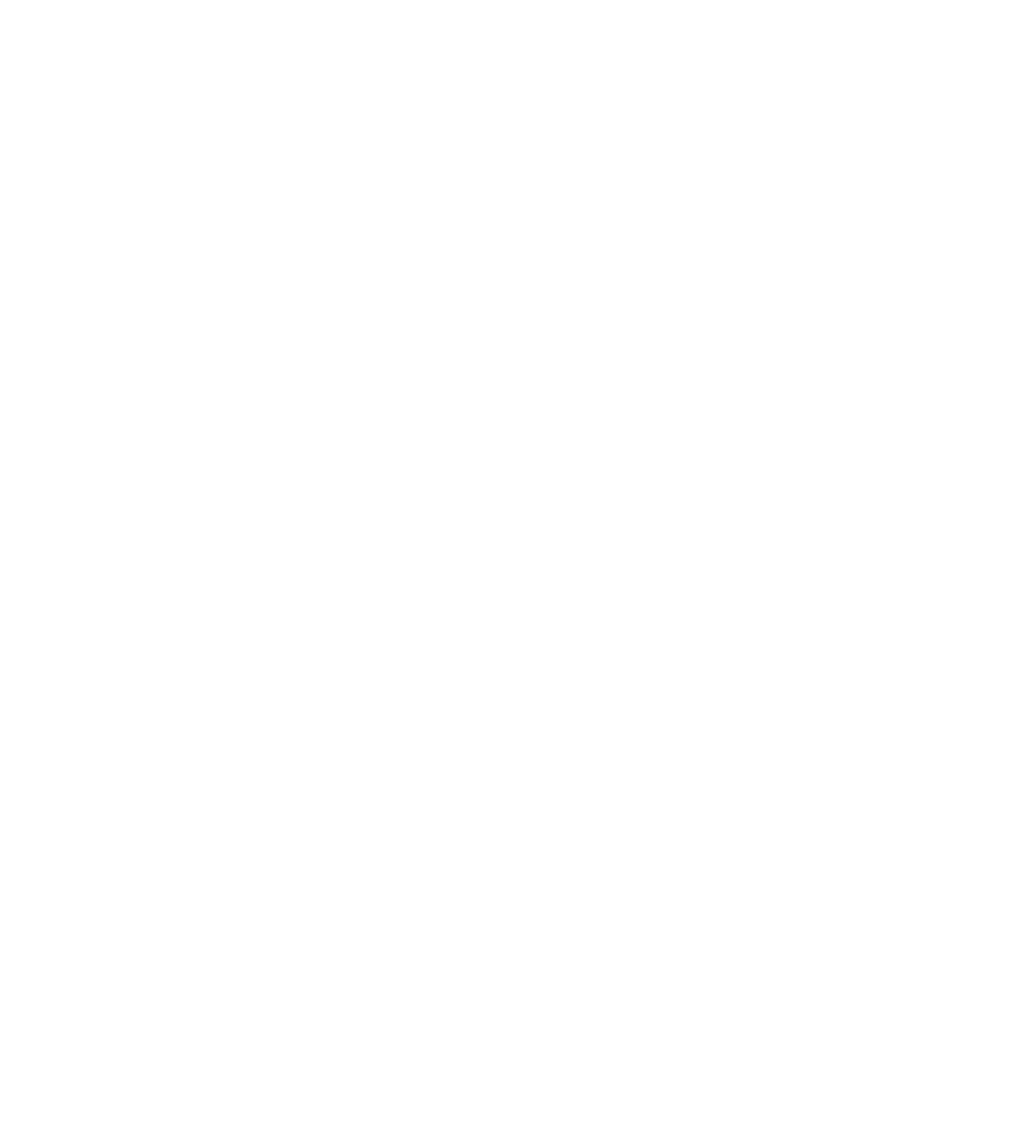
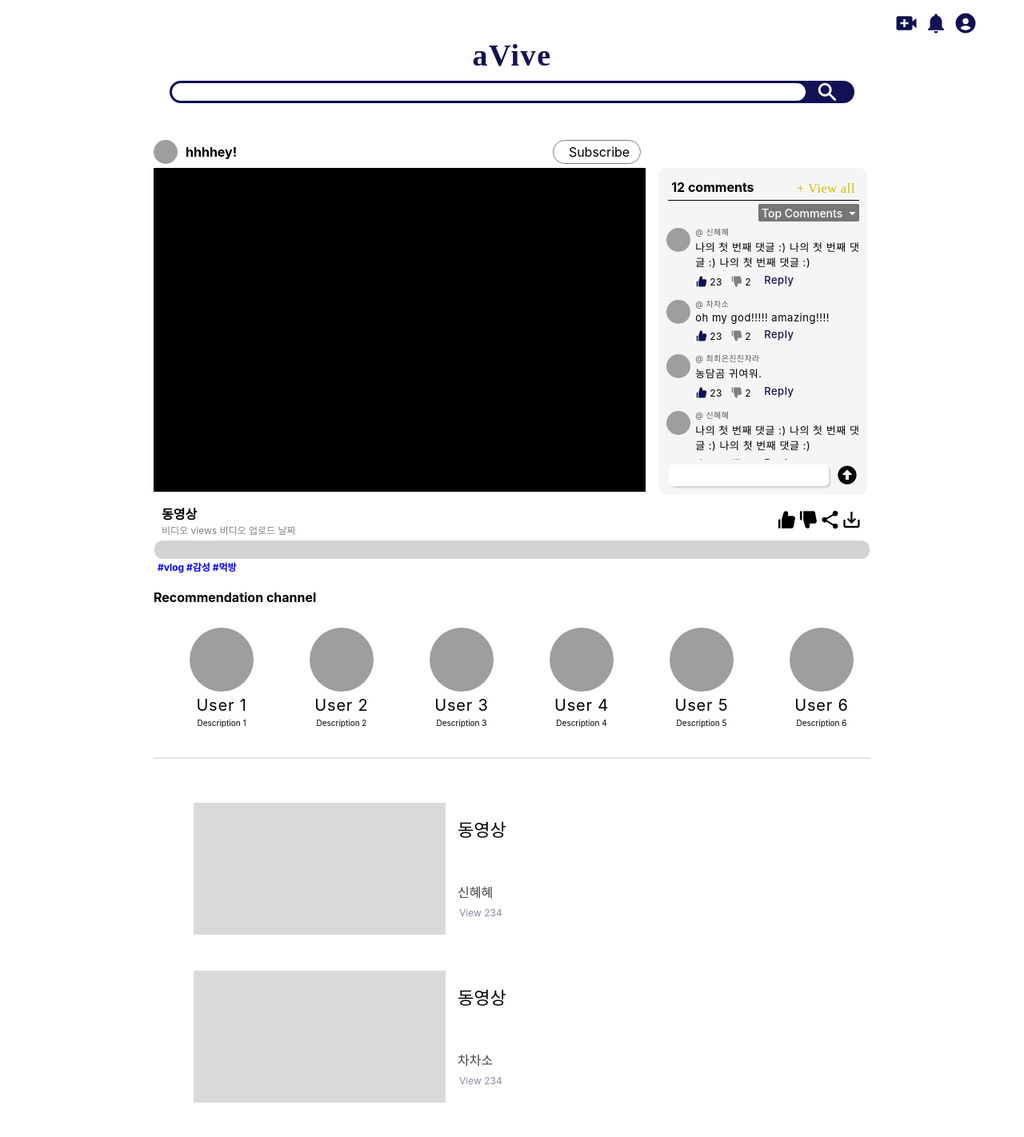
Before and after one commit to cej3827/AVIVE, a React (Create React App) app in the folder avive/: page /video/1 in a window 1280 px wide. Before the commit this address had no page. Shown: the top 1422 px of the page at 80% size. Before the commit the page ends 800 px from the top, so only its background shows below. Built offline with nearby package versions, Linux system fonts and the light colour scheme; grey boxes are pictures that could not be loaded.

Commit message:
drop button, routes screen
기능 추가

```diff
--- a/avive/src/App.js
+++ b/avive/src/App.js
@@ -3,13 +3,12 @@ import React from 'react';
 import {
   BrowserRouter,
   Routes,
-  Route
+  Route,
 } from "react-router-dom";
-import styled from "styled-components";
 //Pages
 import ChannelPage from './component/page/ChannelPage';
-
-
+import WatchPage from './component/page/WatchPage';
+import ScrollToTop from './component/ScrollTop';
 
 function App(props) {
   return (
@@ -18,8 +17,10 @@ function App(props) {
     //   <Channel channelInfo={channelInfo} />
     // </div>
     <BrowserRouter>
+      <ScrollToTop/>
       <Routes>
-        <Route index element={<ChannelPage />} />
+        <Route index element={<WatchPage />} />
+        <Route path="video/:videoId" element={<WatchPage />} />
       </Routes>
     </BrowserRouter>
   );
--- /dev/null
+++ b/avive/src/component/ScrollTop.jsx
@@ -0,0 +1,12 @@
+import { useEffect } from "react";
+import { useLocation } from "react-router-dom";
+
+export default function ScrollToTop() {
+  const { pathname } = useLocation();
+
+  useEffect(() => {
+    window.scrollTo(0, 0);
+  }, [pathname]);
+
+  return null;
+}
--- a/avive/src/component/list/VideoList.jsx
+++ b/avive/src/component/list/VideoList.jsx
@@ -1,32 +1,45 @@
 import React from "react"
 import VideoListItem from "./VideoListItem";
 import styled from "styled-components"
+import {useNavigate} from "react-router-dom";
 
 const videos = [
     {
+        id: 1,
         videouploder: "신혜혜",
         videoname: "동영상"
     },
     {
+        id: 2,
         videouploder: "차차소",
         videoname: "동영상"
     },
     {
+        id: 3,
         videouploder: "최최은진진자라",
         videoname: "동영상"
     },
 ];
+
 
 const Container = styled.div`
   margin: 5px;
 `;
 
 function VideoList(props) {
+    const navigate = useNavigate();
+
     return(
         <Container>
             {videos.map((video) => {
                 return (
-                    <VideoListItem videoname={video.videoname} videouploder={video.videouploder} />
+                    <VideoListItem
+                        key={video.id}
+                        video={video}
+                        onClick={(item) => {
+                            navigate(`/video/${video.id}`);
+                        }}
+                    />
                 );
             })}
         </Container>
--- a/avive/src/component/list/VideoListItem.jsx
+++ b/avive/src/component/list/VideoListItem.jsx
@@ -3,24 +3,26 @@ import styled from "styled-components";
 
 const Container = styled.div`
     display: flex;
-    height: 195px;
+    height: 200px;
     margin: 10px 30px 10px 30px;
     align-items: end;
 `;
 
 const Container1 = styled.div`
     display: grid;
-    height: 70%;
-    margin-bottom: 15px;
-    background-color: blue;
+    height: 90%;
+`;
+
+const Container2 = styled.div`
+    display: grid;
+    margin-bottom: 30px;
+    align-content: end;
 `;
 
 const VideoInfo = styled.div`
     font-size: 12px;
     line-height: 25px;
-    display: flex;
-    align-items: center;
-    text-align: center;
+    margin-left: 2px;
     color: #8989A4;
 `;
 
@@ -48,13 +50,17 @@ const Rectangle25 = styled.div`
 `;
 
 function VideoListItem(props) {
+    const {video, onClick} = props;
+
     return (
-        <Container>
+        <Container onClick={onClick}>
             <Rectangle25/>
             <Container1>
-                <VideoName>{props.videoname}</VideoName>
-                <VideoUploder>{props.videouploder}</VideoUploder>
-                <VideoInfo>View 234</VideoInfo>
+                <VideoName>{video.videoname}</VideoName>
+                <Container2>
+                    <VideoUploder>{video.videouploder}</VideoUploder>
+                    <VideoInfo>View 234</VideoInfo>
+                </Container2>
             </Container1>
         </Container>
     );
--- a/avive/src/component/page/WatchPage.jsx
+++ b/avive/src/component/page/WatchPage.jsx
@@ -1,12 +1,32 @@
 import React from "react";
-import UserInfo from "../../ui/UserInfo";
+import UserInfo from "../ui/UserInfo";
 import styled from "styled-components";
+import {useNavigate, useParams } from "react-router-dom";
 import { AiFillDislike, AiFillLike } from "react-icons/ai";
 import { MdSaveAlt } from "react-icons/md";
 import { IoMdShare } from "react-icons/io";
-import CommentListItem from "../../list/CommentListItem";
-import UserCardList from "../../list/UserCardList";
-import VideoList from "../../list/VideoList";
+import CommentListItem from "../list/CommentListItem";
+import UserCardList from "../list/UserCardList";
+import VideoList from "../list/VideoList";
+import Header from '../ui/Header/Header';
+
+const videos = [
+    {
+        id: 1,
+        videouploder: "신혜혜",
+        videoname: "동영상"
+    },
+    {
+        id: 2,
+        videouploder: "차차소",
+        videoname: "동영상"
+    },
+    {
+        id: 3,
+        videouploder: "최최은진진자라",
+        videoname: "동영상"
+    },
+];
 
 const Container = styled.div`
     display: grid;
@@ -88,6 +108,13 @@ const VideoContents = styled.div`
     background-color: lightgrey;
 `;
 
+const VideoContents1 = styled.div`
+    height: 40px;
+    margin: 1px;
+    border-radius: 10px;
+    background-color: lightgrey;
+`;
+
 const HashTag = styled.div`
     color: blue;
     font-size: 12px;
@@ -105,8 +132,16 @@ const Border = styled.div`
 function WatchPage(props) {
     const {} = props;
 
+    const navigate = useNavigate();
+    const { videoId } = useParams();
+
+    const video = videos.find((item) => {
+        return item.id == videoId;
+    });
+
     return (
         <div>
+            <Header/>
             <main>
                 <section style={{paddingTop:"150px"}}></section>
                     <Container>
@@ -121,7 +156,8 @@ function WatchPage(props) {
                         </VideoContainer>
                         <VideoInfo>
                             <Contents>
-                                <VideoName>비디오 제목</VideoName>
+                                <VideoName>
+                                    {video ? (video.videoname): "동영상 제목"}</VideoName>
                                 <VideoInfo1>비디오 views 비디오 업로드 날짜</VideoInfo1>
                             </Contents>
                             <VideoIcon>
--- a/avive/src/component/ui/Header/Header.jsx
+++ b/avive/src/component/ui/Header/Header.jsx
@@ -9,6 +9,7 @@ const Wrapper = styled.header`
     width: 100%;
     height: 140px;
     background-color: white;
+    z-index: 20;
 `;
 
 const Contents = styled.div`
--- a/avive/src/component/ui/UserInfo.jsx
+++ b/avive/src/component/ui/UserInfo.jsx
@@ -2,6 +2,7 @@ import React from "react";
 import styled from "styled-components";
 import { MdNotifications } from "react-icons/md";
 import { FaCaretDown } from "react-icons/fa";
+import WatchSubscribeButton from "./WatchSubscribeButton"
 
 
 const Styles = styled.div`
@@ -50,10 +51,11 @@ function UserInfo(props) {
                 />
                 <UserName>hhhhey!</UserName>
             </div>
-            <NotificationBox>
+            <WatchSubscribeButton/>
+            {/* <NotificationBox>
                 <MdNotifications className="icon" size="25" color="F1D900"/>
                 <FaCaretDown size="13" color="grey"/>
-            </NotificationBox>
+            </NotificationBox> */}
         </Styles>
     );
 }
--- /dev/null
+++ b/avive/src/component/ui/WatchSubscribeButton.jsx
@@ -0,0 +1,118 @@
+import React, { useState } from 'react';
+import styled from 'styled-components';
+import { FaBell, FaBellSlash, FaCaretDown, FaCaretUp } from 'react-icons/fa';
+
+const NotificationBox = styled.div`
+    width: max-content;
+    height: 28px;
+    display: flex;
+    margin-right: 18px;
+    padding: 0 5px 0 5px;
+    justify-content: space-around;
+    align-items: center;
+    border: 1px solid grey;
+    border-radius: 16px;
+`;
+
+const Text = styled.span`
+    margin-right: 8px;
+    margin-left: 8px;
+`;
+
+const IconWrapper = styled.span`
+    margin-left: 6px;
+    display: inline-flex;
+    align-items: center;
+    `;
+
+const BellIcon = styled(FaBell)`
+    color: #F1D900;
+`;
+
+const BellSlashIcon = styled(FaBellSlash)`
+`;
+
+const DropdownWrapper = styled.div`
+    position: absolute;
+    width: 131px;
+    right: 20px;
+    background-color: #fff;
+    border: 1px solid #ccc;
+    border-radius: 10px;
+    box-shadow: 0 4px 8px rgba(0, 0, 0, 0.1);
+    padding: 4px;
+    display: ${(props) => (props.show ? 'block' : 'none')};
+`;
+
+const MenuItem = styled.div`
+  padding: 6px 12px;
+  cursor: pointer;
+  font-size: 16px;
+
+  &:hover {
+    background-color: #f9f9f9;
+  }
+`;
+
+const WatchSubscriptionButton = () => {
+  const [subscribed, setSubscribed] = useState(false);
+  const [showNotificationSettings, setShowNotificationSettings] = useState(false);
+  const [notificationEnabled, setNotificationEnabled] = useState(true);
+
+  const handleButtonClick = () => {
+    if (subscribed) {
+      setShowNotificationSettings(!showNotificationSettings);
+    } else {
+        setSubscribed(true);
+    }
+  };
+
+  const handleUnsubscribe = () => {
+    setSubscribed(false);
+    setShowNotificationSettings(false);
+    setNotificationEnabled(true);
+  };
+
+  const handleDisableNotification = () => {
+    setNotificationEnabled(false);
+  };
+
+  const handleEnableNotification = () => {
+    setNotificationEnabled(true);
+  };
+
+  const handleBlurContainer = () => {
+    setTimeout(() => {
+        setShowNotificationSettings(false)
+    }, 200);
+  }
+
+  return (
+    <div style={{ position: 'relative' }} onBlur={handleBlurContainer}>
+      <NotificationBox onClick={handleButtonClick}>
+        <IconWrapper>
+          {subscribed ? (notificationEnabled ? <BellIcon /> : <BellSlashIcon />) : ""}
+          <Text>{subscribed ? 'Subscribing' : 'Subscribe'}</Text>
+          {subscribed ? (showNotificationSettings ? <FaCaretUp size="13" color="grey"/> : <FaCaretDown size="13" color="grey"/>) : null }
+        </IconWrapper>
+      </NotificationBox>
+      {subscribed && showNotificationSettings && (
+        <DropdownWrapper show={showNotificationSettings}>
+          <MenuItem onClick={handleEnableNotification}>
+            <FaBell style={{ marginRight: '40px' , color:'#F1D900' }} />
+              ON
+          </MenuItem>
+          <MenuItem onClick={handleDisableNotification}>
+            <FaBellSlash style={{ marginRight: '40px' }} />
+              OFF
+          </MenuItem>
+          <MenuItem onClick={handleUnsubscribe}>
+            Unsubscribing
+          </MenuItem>
+        </DropdownWrapper>
+      )}
+    </div>
+  );
+};
+
+export default WatchSubscriptionButton;
```
